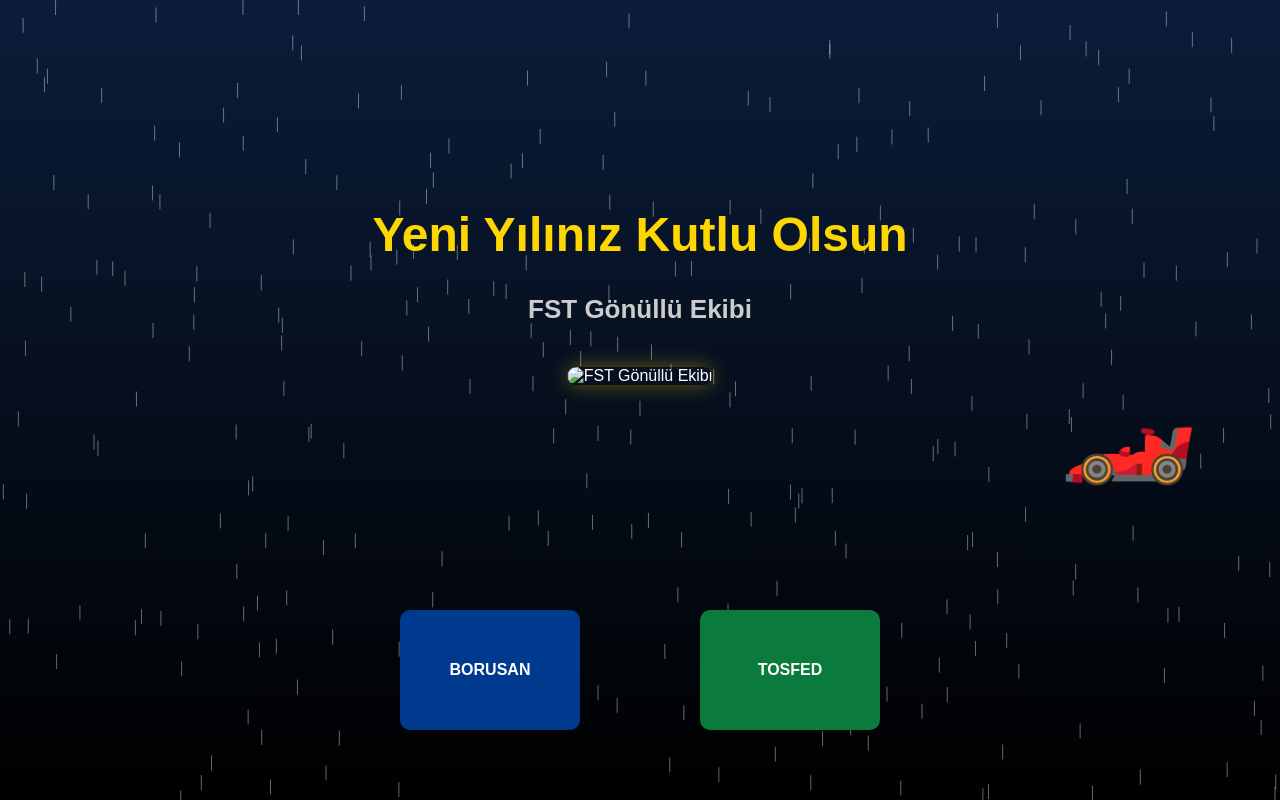
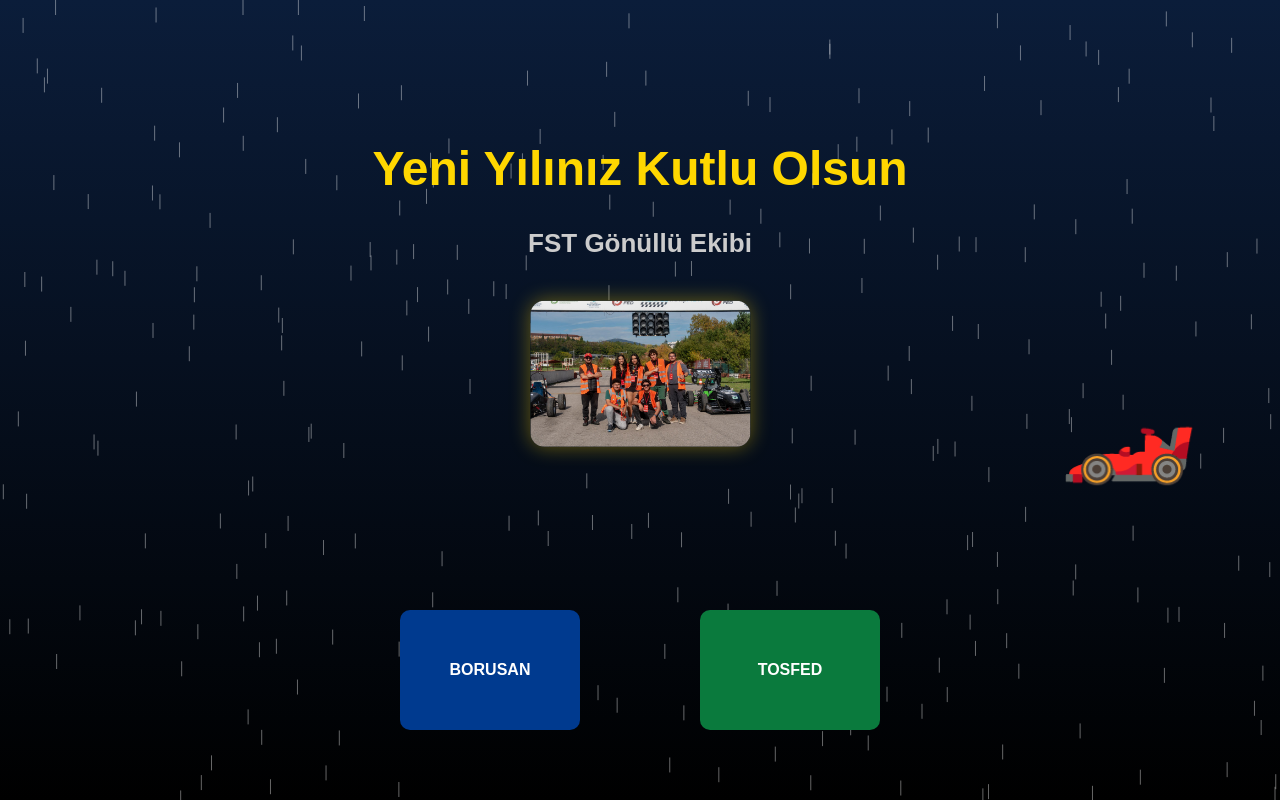
Before and after one commit to aphroditehonos-ops/FST25, a plain HTML site: page index.html in a window 1280 px wide. Drawn offline with Linux system fonts and the light colour scheme.

Commit message:
Update index.html

```diff
--- a/index.html
+++ b/index.html
@@ -19,7 +19,7 @@
   <div class="text-container">
     <h1>Yeni Yılınız Kutlu Olsun</h1>
     <h2>FST Gönüllü Ekibi</h2>
-    <img src="fst_gonullu.jpg" class="team-photo" alt="FST Gönüllü Ekibi">
+    <img src="fst_gonullu.jpeg" class="team-photo" alt="FST Gönüllü Ekibi">
   </div>
 
   <div class="tents">
```
